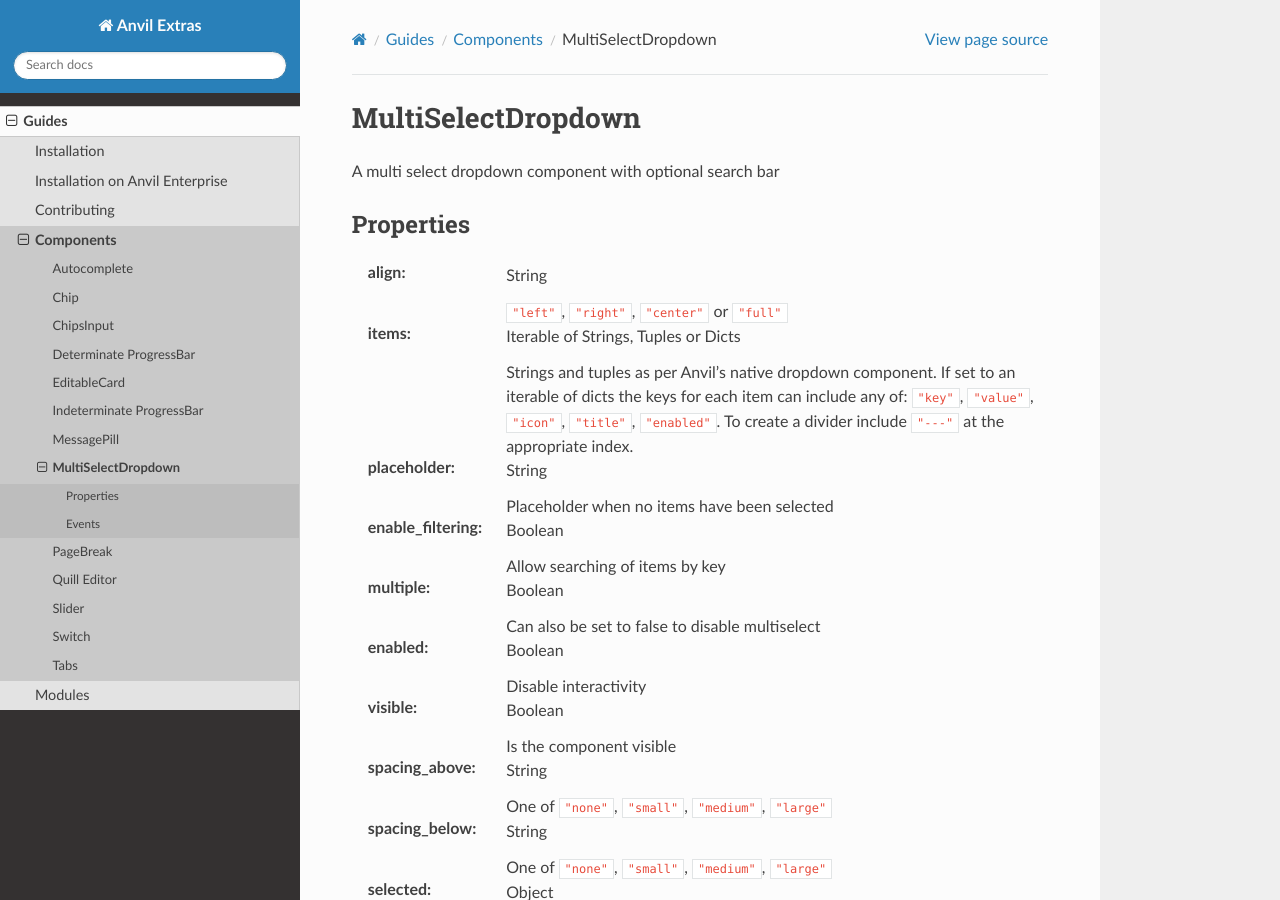
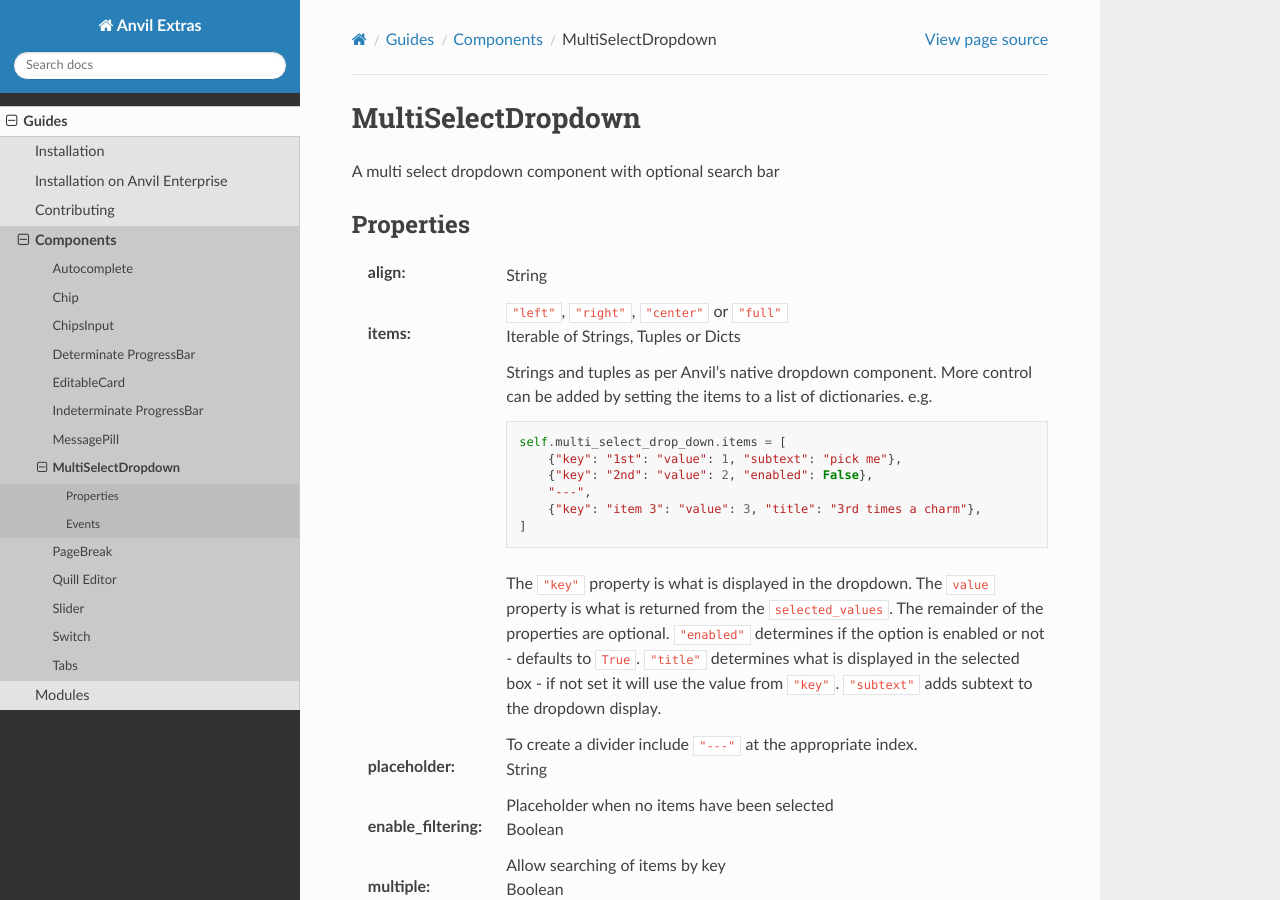
Before and after one commit to anvilistas/anvil-extras, a Sphinx documentation site: the page built from docs/guides/components/multi_select_dropdown.rst, in a window 1280 px wide and 900 px high. Built offline with Sphinx 7.4.7 and the Read the Docs theme 2.0.0, drawn with Linux system fonts in a browser that asks for light colours.

Commit message:
Add example to setting the multi-select-dropdown to a list of dicts.

```diff
--- a/docs/guides/components/multi_select_dropdown.rst
+++ b/docs/guides/components/multi_select_dropdown.rst
@@ -1,5 +1,5 @@
 MultiSelectDropdown
-============
+===================
 A multi select dropdown component with optional search bar
 
 Properties
@@ -10,8 +10,25 @@
 
 :items: Iterable of Strings, Tuples or Dicts
 
-    Strings and tuples as per Anvil's native dropdown component. If set to an iterable of dicts the keys for each item can include any of: ``"key"``,
-    ``"value"``, ``"icon"``, ``"title"``, ``"enabled"``.
+    Strings and tuples as per Anvil's native dropdown component. More control can be added by setting the items to a list of dictionaries.
+    e.g.
+
+    .. code-block:: python
+
+        self.multi_select_drop_down.items = [
+            {"key": "1st": "value": 1, "subtext": "pick me"},
+            {"key": "2nd": "value": 2, "enabled": False},
+            "---",
+            {"key": "item 3": "value": 3, "title": "3rd times a charm"},
+        ]
+
+    The ``"key"`` property is what is displayed in the dropdown.
+    The ``value`` property is what is returned from the ``selected_values``.
+    The remainder of the properties are optional.
+    ``"enabled"`` determines if the option is enabled or not - defaults to ``True``.
+    ``"title"`` determines what is displayed in the selected box - if not set it will use the value from ``"key"``.
+    ``"subtext"`` adds subtext to the dropdown display.
+
     To create a divider include ``"---"`` at the appropriate index.
 
 :placeholder: String
```
